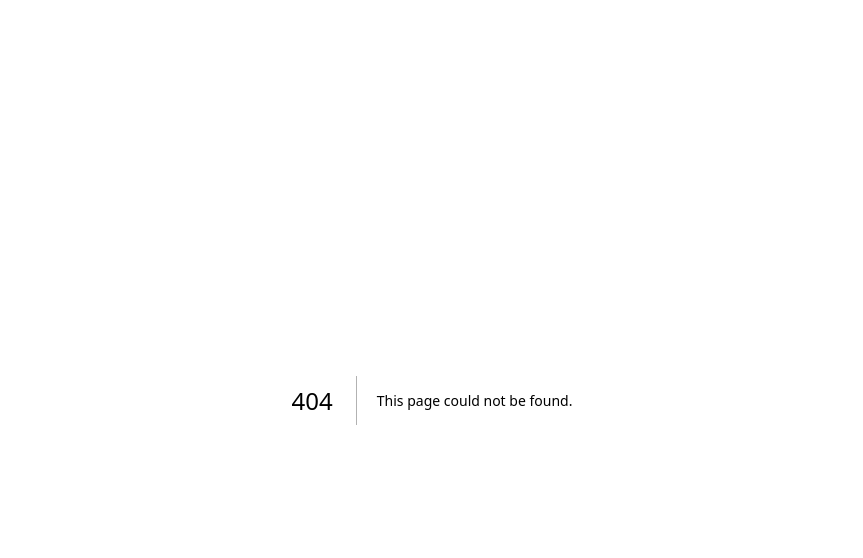
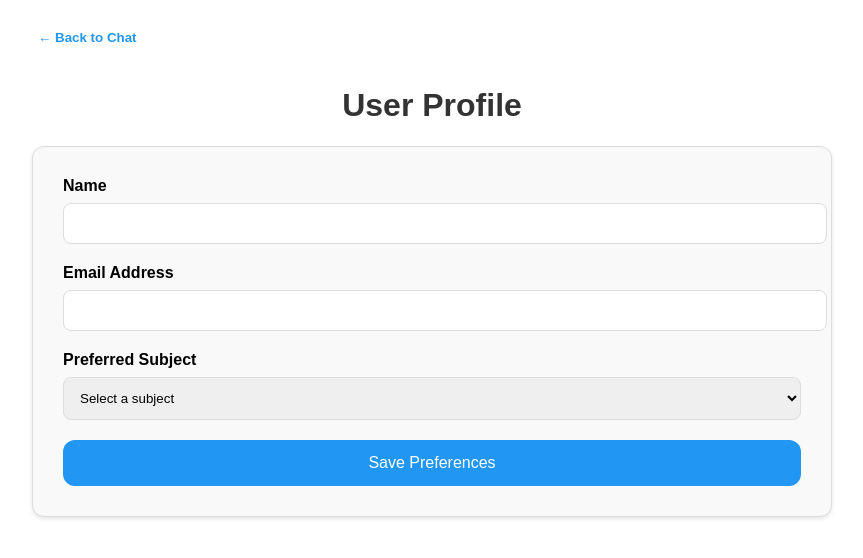
Before and after one commit to Gracielleee/DevOps, a Next.js app in the folder frontend/: page /profile in a window 1280 px wide. Before the commit this address had no page. Shown: the top 558 px of the page, without its empty margins (208-1071 px from the left). Built offline with nearby package versions, Linux system fonts and the light colour scheme.

Commit message:
Member 4: Profile preferences, Dashboard activity, and Subject filters complete

```diff
--- /dev/null
+++ b/frontend/pages/dashboard.js
@@ -0,0 +1,78 @@
+import { useState, useEffect } from 'react';
+import axios from 'axios';
+import Link from 'next/link';
+
+export default function Dashboard() {
+  const [messages, setMessages] = useState([]);
+  const [loading, setLoading] = useState(true);
+
+  const fetchMessages = async () => {
+    try {
+      // Connecting to backend port 3000 as seen in your logs
+      const response = await axios.get('http://axios:3000/api/messages');
+      setMessages(response.data);
+      setLoading(false);
+    } catch (error) {
+      console.error('Error fetching dashboard data:', error);
+      setLoading(false);
+    }
+  };
+
+  useEffect(() => {
+    fetchMessages();
+  }, []);
+
+  return (
+    <div style={{ maxWidth: '800px', margin: '0 auto', padding: '20px', fontFamily: 'Nunito, sans-serif' }}>
+
+      {/* Updated Link syntax for Next.js 16 */}
+      <div style={{ display: 'flex', justifyContent: 'center', gap: '20px', marginBottom: '10px' }}>
+        <Link href="/" style={{ color: '#2196f3', textDecoration: 'none', fontWeight: 'bold', display: 'flex', alignItems: 'center', gap: '5px' }}>
+          💬 Back to Chat
+        </Link>
+        <Link href="/profile" style={{ color: '#2196f3', textDecoration: 'none', fontWeight: 'bold', display: 'flex', alignItems: 'center', gap: '5px' }}>
+          👤 My Profile
+        </Link>
+      </div>
+
+      <h1 style={{ textAlign: 'center', color: '#333' }}>Learning Dashboard</h1>
+
+      <div style={{ border: '1px solid #ddd', borderRadius: '12px', padding: '24px', backgroundColor: '#f9f9f9', boxShadow: '0 2px 4px rgba(0,0,0,0.1)' }}>
+        <h3 style={{ borderBottom: '2px solid #2196f3', paddingBottom: '10px', color: '#333' }}>Recent Learning Activity (Qwen AI)</h3>
+
+        {loading ? (
+          <p style={{ textAlign: 'center', padding: '20px' }}>Loading your stats...</p>
+        ) : (
+          <div style={{ marginTop: '20px' }}>
+            {messages.length === 0 ? (
+              <p>No activity found yet. Ask Qwen a question to see it here!</p>
+            ) : (
+              <div>
+                <p style={{ fontWeight: 'bold' }}>Total Q&A Sets: {Math.floor(messages.length / 2)}</p>
+                <ul style={{ listStyleType: 'none', padding: 0 }}>
+                  {messages.filter(m => m.isUser).slice(-5).reverse().map((msg) => (
+                    <li key={msg._id} style={{
+                      padding: '15px',
+                      margin: '10px 0',
+                      backgroundColor: 'white',
+                      borderRadius: '8px',
+                      borderLeft: '5px solid #2196f3',
+                      boxShadow: '0 1px 2px rgba(0,0,0,0.05)'
+                    }}>
+                      <div style={{ fontSize: '14px', color: '#555', marginBottom: '5px' }}>
+                        <strong>Question:</strong> {msg.text}
+                      </div>
+                      <small style={{ color: '#888' }}>
+                        {new Date(msg.createdAt).toLocaleDateString()} at {new Date(msg.createdAt).toLocaleTimeString()}
+                      </small>
+                    </li>
+                  ))}
+                </ul>
+              </div>
+            )}
+          </div>
+        )}
+      </div>
+    </div>
+  );
+}
--- a/frontend/pages/index.js
+++ b/frontend/pages/index.js
@@ -5,12 +5,14 @@ import remarkGfm from 'remark-gfm';
 import remarkMath from 'remark-math';
 import rehypeKatex from 'rehype-katex';
 import 'katex/dist/katex.min.css';
+import Link from 'next/link'; // Added for Member #4 navigation
 
 export default function Home() {
   const [messages, setMessages] = useState([]);
   const [newMessage, setNewMessage] = useState('');
   const [loading, setLoading] = useState(true);
   const [isTyping, setIsTyping] = useState(false);
+  const [selectedSubject, setSelectedSubject] = useState('General'); // Added for Member #4 Subject Filter
   const messageEndRef = useRef(null);
 
   // !!!CURRENTLY DOES NOT WORK. Function to format math expressions in the response text
@@ -56,7 +58,11 @@ export default function Home() {
       setMessages(prev => [...prev, tempUserMsg]);
 
       // Send to backend and get AI response
-      const response = await axios.post('http://localhost:3000/api/messages', { text: userMsg });
+      // Updated to include selectedSubject
+      const response = await axios.post('http://localhost:3000/api/messages', {
+        text: userMsg,
+        subject: selectedSubject
+      });
 
       // Replace the temporary message with the actual one and add AI response
       setMessages(prev => {
@@ -101,6 +107,13 @@ export default function Home() {
 
   return (
     <div style={{ maxWidth: '800px', margin: '0 auto', padding: '20px', fontFamily: 'Nunito, sans-serif' }}>
+
+      {/* Navigation Links Added */}
+      <div style={{ display: 'flex', justifyContent: 'center', gap: '20px', marginBottom: '10px' }}>
+        <Link href="/profile" style={{ color: '#2196f3', textDecoration: 'none', fontWeight: 'bold' }}>👤 My Profile</Link>
+        <Link href="/dashboard" style={{ color: '#2196f3', textDecoration: 'none', fontWeight: 'bold' }}>📊 Dashboard</Link>
+      </div>
+
       <h1 style={{ textAlign: 'center', color: '#333' }}>BrainBytes AI Tutor</h1>
 
       <div
@@ -183,6 +196,21 @@ export default function Home() {
         )}
       </div>
 
+      {/* Subject Filter Dropdown Added */}
+      <div style={{ marginBottom: '10px', display: 'flex', alignItems: 'center', gap: '10px' }}>
+        <span style={{ fontSize: '14px', fontWeight: 'bold', color: '#666' }}>Current Subject:</span>
+        <select
+          value={selectedSubject}
+          onChange={(e) => setSelectedSubject(e.target.value)}
+          style={{ padding: '8px', borderRadius: '8px', border: '1px solid #ddd', backgroundColor: 'white' }}
+        >
+          <option value="General">General</option>
+          <option value="Math">Math</option>
+          <option value="Science">Science</option>
+          <option value="History">History</option>
+        </select>
+      </div>
+
       <form onSubmit={handleSubmit} style={{ display: 'flex' }}>
         <input
           type="text"
--- /dev/null
+++ b/frontend/pages/profile.js
@@ -0,0 +1,60 @@
+import React, { useState } from 'react';
+import Link from 'next/link'; // For navigation
+
+export default function Profile() {
+  const [name, setName] = useState('');
+  const [email, setEmail] = useState('');
+  const [subject, setSubject] = useState('');
+
+  return (
+    <div style={{ maxWidth: '800px', margin: '0 auto', padding: '20px', fontFamily: 'Nunito, sans-serif' }}>
+      <Link href="/">
+        <button style={{ marginBottom: '20px', background: 'none', border: 'none', color: '#2196f3', cursor: 'pointer', fontWeight: 'bold' }}>
+          ← Back to Chat
+        </button>
+      </Link>
+
+      <h1 style={{ textAlign: 'center', color: '#333' }}>User Profile</h1>
+
+      <div style={{ border: '1px solid #ddd', borderRadius: '12px', padding: '30px', backgroundColor: '#f9f9f9', boxShadow: '0 2px 4px rgba(0,0,0,0.1)' }}>
+        <div style={{ marginBottom: '20px' }}>
+          <label style={{ display: 'block', marginBottom: '8px', fontWeight: 'bold' }}>Name</label>
+          <input
+            type="text"
+            value={name}
+            onChange={(e) => setName(e.target.value)}
+            style={{ width: '100%', padding: '12px', borderRadius: '8px', border: '1px solid #ddd' }}
+          />
+        </div>
+
+        <div style={{ marginBottom: '20px' }}>
+          <label style={{ display: 'block', marginBottom: '8px', fontWeight: 'bold' }}>Email Address</label>
+          <input
+            type="email"
+            value={email}
+            onChange={(e) => setEmail(e.target.value)}
+            style={{ width: '100%', padding: '12px', borderRadius: '8px', border: '1px solid #ddd' }}
+          />
+        </div>
+
+        <div style={{ marginBottom: '20px' }}>
+          <label style={{ display: 'block', marginBottom: '8px', fontWeight: 'bold' }}>Preferred Subject</label>
+          <select
+            value={subject}
+            onChange={(e) => setSubject(e.target.value)}
+            style={{ width: '100%', padding: '12px', borderRadius: '8px', border: '1px solid #ddd' }}
+          >
+            <option value="">Select a subject</option>
+            <option value="Math">Math</option>
+            <option value="Science">Science</option>
+            <option value="History">History</option>
+          </select>
+        </div>
+
+        <button style={{ width: '100%', padding: '14px', backgroundColor: '#2196f3', color: 'white', border: 'none', borderRadius: '12px', fontSize: '16px', cursor: 'pointer' }}>
+          Save Preferences
+        </button>
+      </div>
+    </div>
+  );
+}
```
Also changed, not shown: 1 other file (tests, documents, lock files or other folders).
